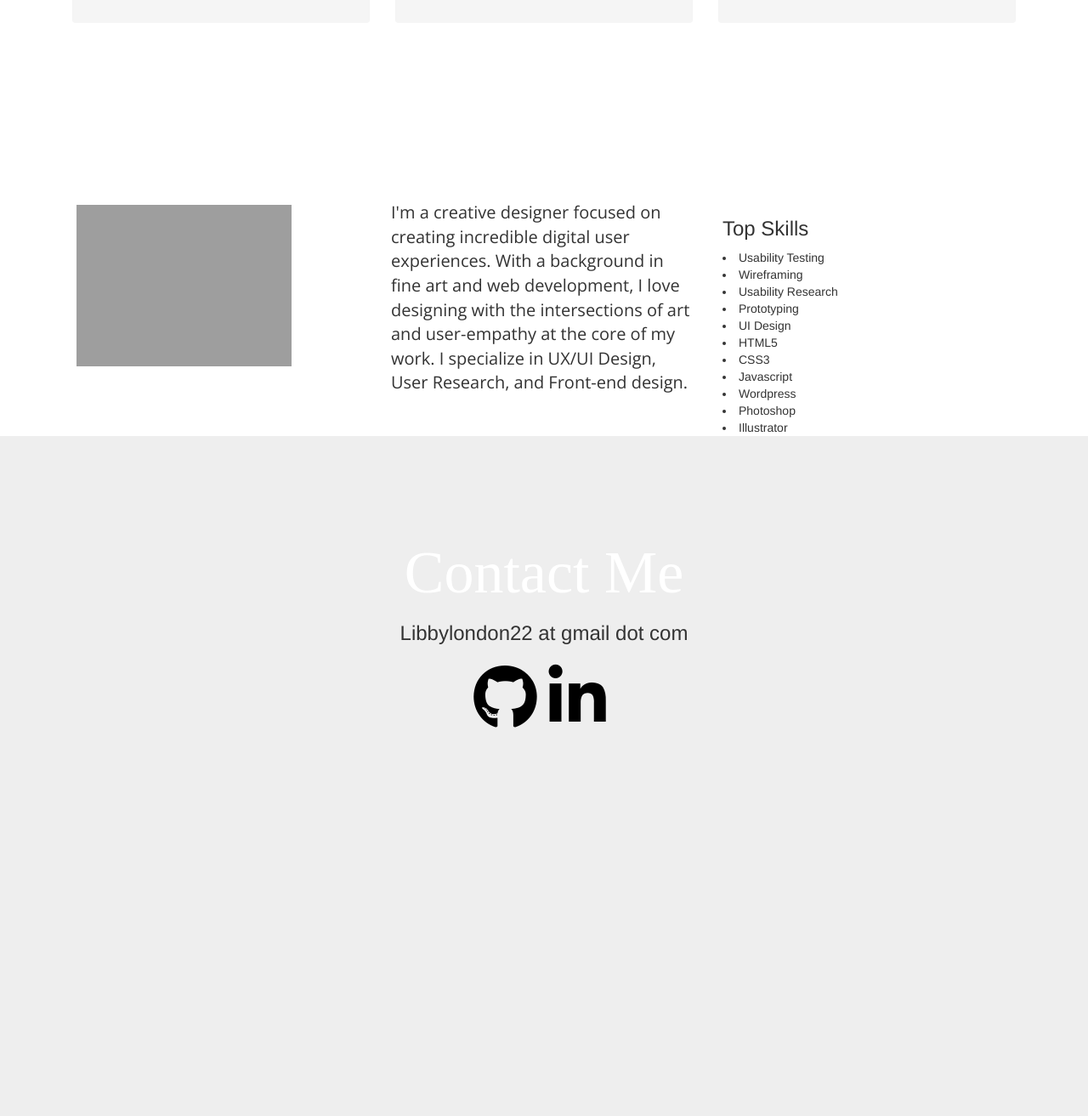
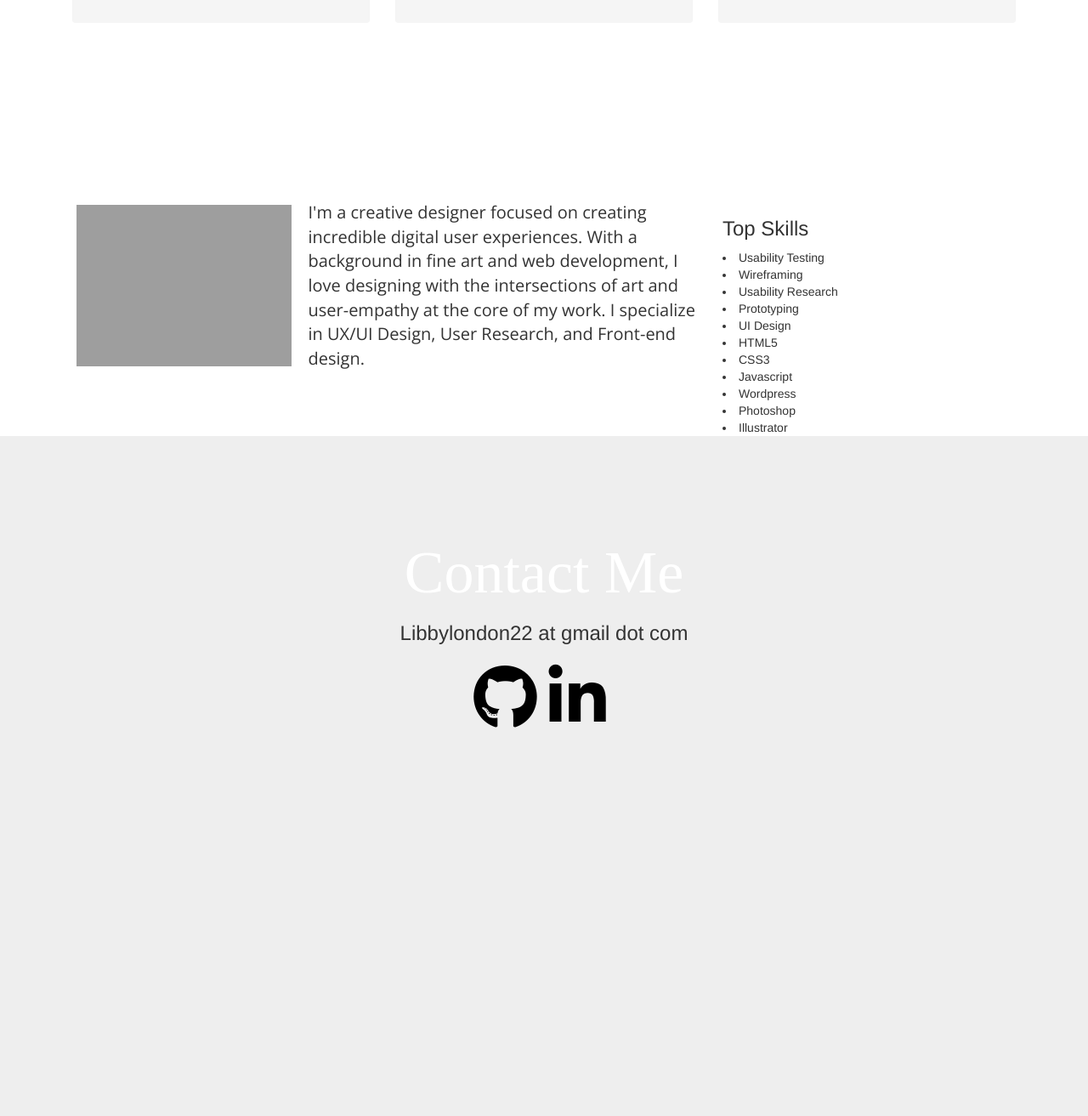
Before and after one commit to libbylondon11/portfolio, a PHP site: page / in a window 1280 px wide. Shown: the part 1532-2845 px from the top of the page at 85% size. Run offline with PHP 8.4, Linux system fonts and the light colour scheme; some libraries are stand-ins or nearby versions; some web fonts are replaced; grey boxes are pictures that could not be loaded.

Commit message:
formatting

```diff
--- a/index.html
+++ b/index.html
@@ -168,10 +168,10 @@
 
       <h1> About Me </h1>
       <div class = "row">
-      <div class="col-md-4">
+      <div class="col-md-3">
       <img id = "libby" src= "images/LibbyLondon.png" class = "center" alt="lib"/>
       </div>
-      <div class="col-md-4">
+      <div class="col-md-5">
       <p>I'm a creative designer focused on creating incredible digital user experiences. With a background in fine art and web development, I love designing with the intersections of art and user-empathy
       at the core of my work. I specialize in UX/UI Design, User Research, and Front-end design. </p>
     </div>
--- a/style.css
+++ b/style.css
@@ -60,7 +60,8 @@ animation: Gradient 30s ease infinite;
     50%{background-position:57% 100%}
     100%{background-position:44% 0%}
 }*/
-
+.page-scroll .btn-default([disabled]):hover {
+}
 h2 {
   text-align: center;
   font-family: 'Open Sans', sans-serif;
@@ -92,6 +93,12 @@ svg {
 .navbar-fixed-top {
   background-color: black;
 }
+.navbar-default {
+  background-color: black;
+}
+.navbar {
+  background-color: black;
+}
 #about p {
   display: block;
   display: center;
@@ -105,7 +112,7 @@ svg {
 }
 #home p {
   display: block;
-  display: center;
+  /*display: center;*/
   font-size: 20px;
   font-family: 'Open Sans', sans-serif;
   /*letter-spacing: .5px;*/
```
